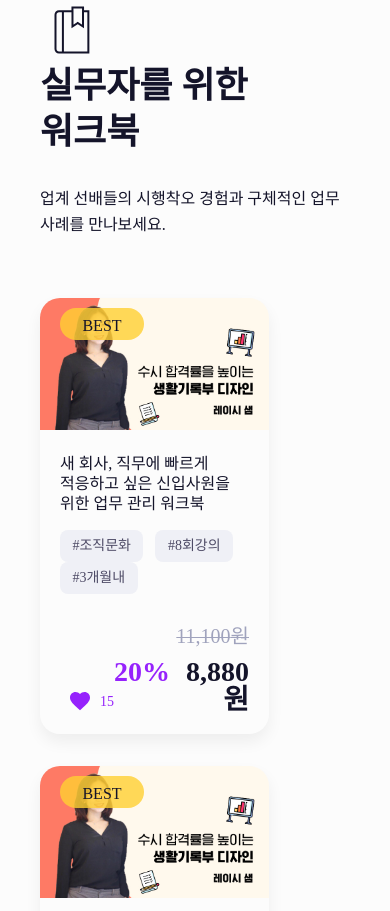
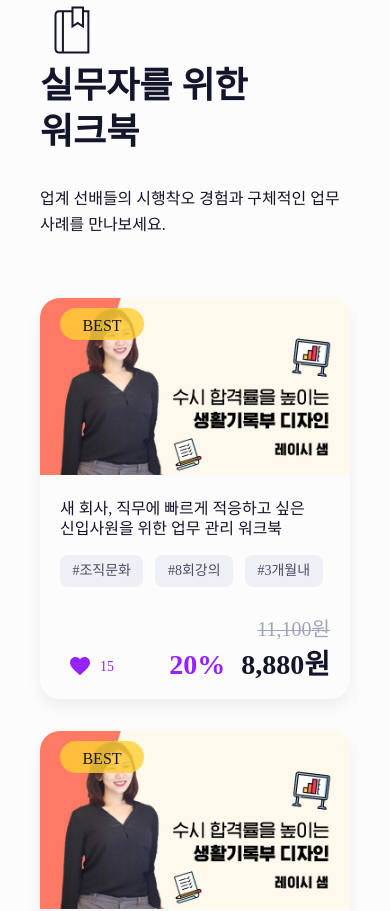
Before and after one commit to Advist-Project/Frontend, a Next.js app: page / in a window 390 px wide. Shown: the part 3819-4730 px from the top of the page. Built offline with nearby package versions, Linux system fonts and the light colour scheme; a web font is replaced by a local one.

Commit message:
모바일 breakpoints 생성, productCard 정리

```diff
--- a/src/pages/index.tsx
+++ b/src/pages/index.tsx
@@ -127,6 +127,13 @@ export default function Home() {
   )
 }
 
+
+// Media Query Breakpoints
+const breakpoints = [576, 768, 992, 1100]
+const mq = breakpoints.map(
+  bp => `@media (min-width: ${bp}px)`
+);
+
 const Highlight = styled.span`
   display: inline-block;
   background-color: ${Colors.secondary};
@@ -224,16 +231,20 @@ const ProductListWrap = styled.div`
   flex-wrap: wrap;
   justify-content: space-between;
 
-  > .productCard {
-    max-width: 412px;
-    flex-basis: 32%;
+  .productCard, .allProductLink {
+    flex-basis: 100%;
     margin-bottom: 32px;
+
+    ${mq[1]} {
+      flex-basis: calc(50% - 16px);
+    }
+    ${mq[3]} {
+      max-width: 412px;
+      flex-basis: calc((100% / 3) - 16px);
+    }
   }
   .allProductLink {
     display: block;
-    max-width: 412px;
-    flex-basis: 32%;
-    margin-bottom: 32px;
   }
   .allProductCard {
     height: 100%;
@@ -253,15 +264,18 @@ const Section6 = styled.section`
 
   > .box {
     display: flex;
-    align-items: center;
     padding: 35px 36px;
   }
   > .box > .textContents {
     margin-left: 84px;
+    display: flex;
+    flex-direction: column;
+    justify-content: space-between;
+    word-break: keep-all;
+    padding-top: calc(102px - 35px);
+    padding-bottom: calc(68px - 35px);
 
-    h3 {
-      margin-bottom: 118px;
-    }
+    h3 { margin-bottom: 35px; }
   }
 `;
 
```
